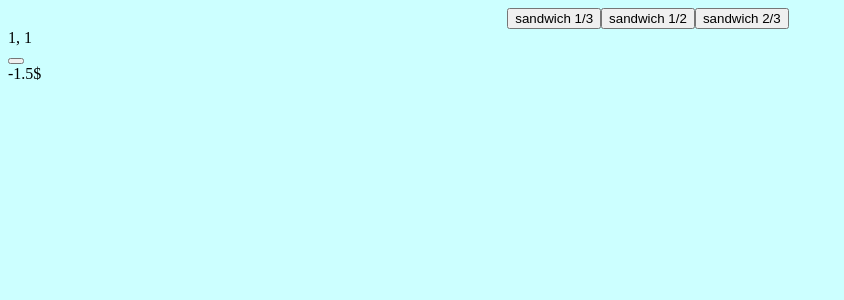
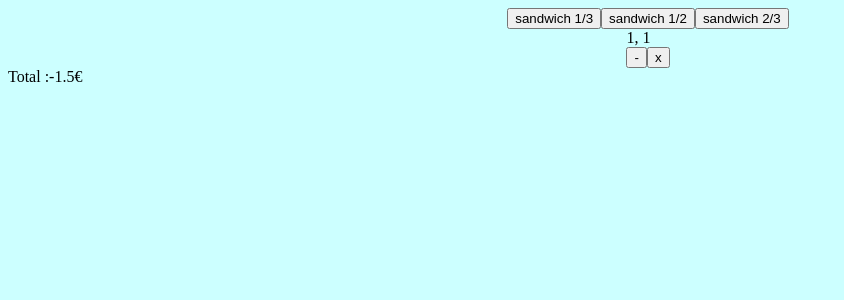
Before and after one commit to AurelienMoisson/cafet-pay, a React (Create React App) app in the folder frontend/: page / in a window 1280 px wide. Both pictures are taken after a click on the button "sandwich 1/3". Shown: the top 300 px of the page, without its empty margins (0-844 px from the left). Built offline with nearby package versions, Linux system fonts and the light colour scheme.

Commit message:
slightly improved ui

```diff
--- a/frontend/src/components/orderForm.js
+++ b/frontend/src/components/orderForm.js
@@ -58,7 +58,11 @@ function showSelected(selected) {
     result.push(selectedProduct(id, selected[id]))
   }
   console.log("showSelected called")
-  return result
+  return (
+    <div className="flex-container">
+      {result}
+    </div>
+  )
 }
 
 function selectedProduct(id, number) {
@@ -67,7 +71,8 @@ function selectedProduct(id, number) {
       <div>
         {id}, {number}
       </div>
-      <Button onClick={()=>{}}/>
+      <Button onClick={()=>{}}>-</Button>
+      <Button onClick={()=>{}}>x</Button>
     </div>
   )
 }
--- a/frontend/src/components/total.js
+++ b/frontend/src/components/total.js
@@ -3,6 +3,7 @@ import React from 'react';
 export default function Total({total}) {
   return (
     <div>
+      Total :
       {formatTotal(total)}
     </div>
   )
@@ -13,6 +14,6 @@ function formatTotal(total) {
   if (total) {
     result = total>0?'+':''
   }
-  result += total + '$'
+  result += total + '€'
   return result
 }
```
